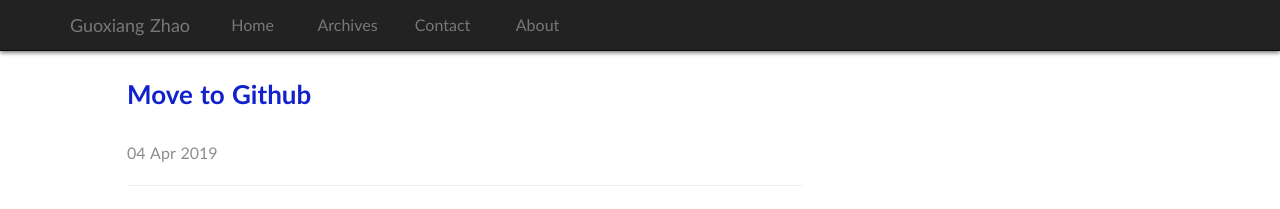
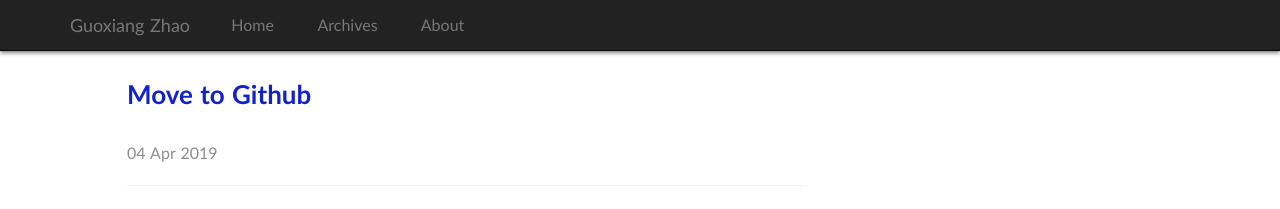
Before and after one commit to guoxiangzhao/guoxiangzhao.github.io, a Jekyll site: the page built from index.html, in a window 1280 px wide. Shown: the top 209 px of the page. Built offline with Jekyll 4.4.1, drawn with Linux system fonts in a browser that asks for light colours; some web fonts are replaced; the list of posts is cut into pages by our own code; comment, search, counter and statistics services are not loaded.

Commit message:
Update navigation.html

```diff
--- a/_includes/navigation.html
+++ b/_includes/navigation.html
@@ -10,11 +10,6 @@
               </a>
             </li>
             <li>
-              <a href="/contact.html">
-                Contact
-              </a>
-            </li>
-            <li>
               <a href="/about.html">
                 About
               </a>
```
